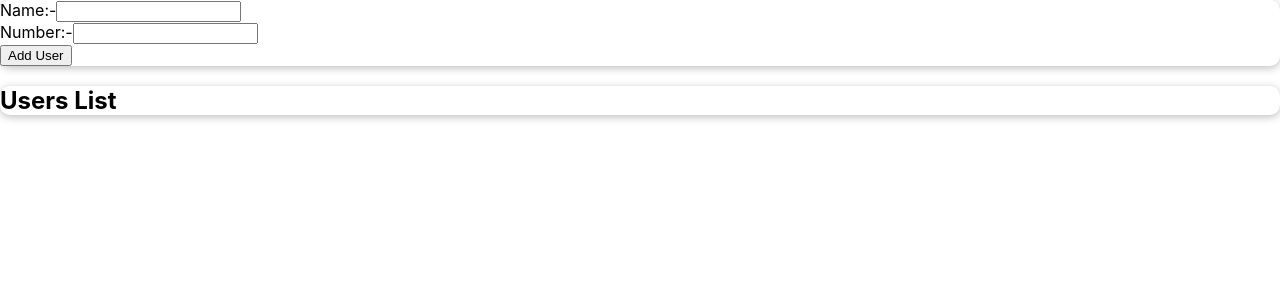
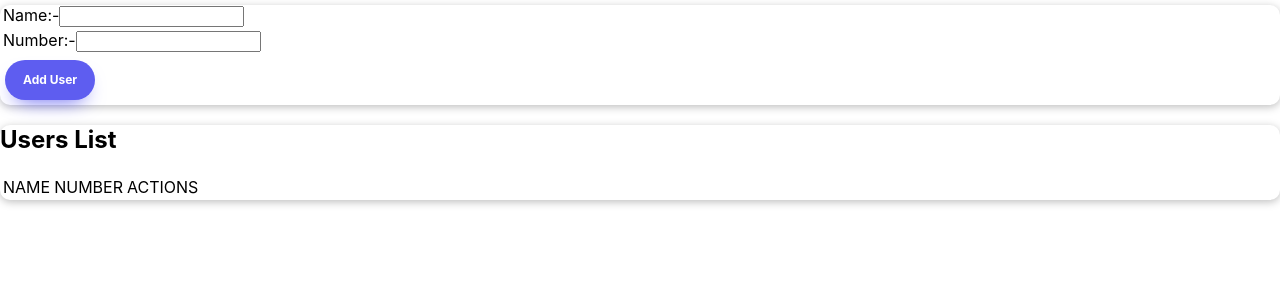
Before and after one commit to chinmaykapadia1997/user-app, a React (Create React App) app: page / in a window 1280 px wide. Shown: the top 300 px of the page. Built offline with nearby package versions, Linux system fonts and the light colour scheme.

Commit message:
Modal working fine.

```diff
--- a/src/Components/AddUser.css
+++ b/src/Components/AddUser.css
@@ -8,3 +8,9 @@
   box-shadow: 0 2px 8px rgba(0, 0, 0, 0.26);
   border-radius: 10px;
 }
+.input-name{
+  margin: 3px;
+}
+.input-number{
+  margin: 3px;
+}
--- a/src/Components/AddUser.js
+++ b/src/Components/AddUser.js
@@ -23,6 +23,11 @@ const AddUser = (props) => {
 
     if (enterName.trim().length === 0 || enterNumber.trim().length === 0) {
       setError({title: "Error", message: "please enter valid input"});
+      return;
+    }
+    console.log(enterNumber.length);
+    if(enterNumber.length < 10){
+      setError({title: "Error", message: "Enter valid number"});
       return;
     }
     props.onAddUser(enterName, enterNumber);
@@ -63,7 +68,7 @@ const AddUser = (props) => {
 
       <div className="card">
         <form onSubmit={addUserHandler}>
-          <div>
+          <div className="input-name">
             <label>Name:-</label>
             <input
               type="text"
@@ -71,7 +76,7 @@ const AddUser = (props) => {
               ref={nameRef}
             ></input>
           </div>
-          <div>
+          <div className="input-number">
             <label>Number:-</label>
             <input
               type="number"
--- a/src/Components/Button.css
+++ b/src/Components/Button.css
@@ -0,0 +1,23 @@
+/* CSS */
+.button-34 {
+  background: #5E5DF0;
+  border-radius: 999px;
+  box-shadow: #5E5DF0 0 10px 20px -10px;
+  box-sizing: border-box;
+  color: #FFFFFF;
+  cursor: pointer;
+  font-family: Inter,Helvetica,"Apple Color Emoji","Segoe UI Emoji",NotoColorEmoji,"Noto Color Emoji","Segoe UI Symbol","Android Emoji",EmojiSymbols,-apple-system,system-ui,"Segoe UI",Roboto,"Helvetica Neue","Noto Sans",sans-serif;
+  font-size: 12px;
+  font-weight: 700;
+  line-height: 24px;
+  opacity: 1;
+  outline: 0 solid transparent;
+  padding: 8px 18px;
+  user-select: none;
+  -webkit-user-select: none;
+  touch-action: manipulation;
+  width: fit-content;
+  word-break: break-word;
+  border: 0;
+  margin: 5px;
+}
--- a/src/Components/Button.js
+++ b/src/Components/Button.js
@@ -1,10 +1,9 @@
-import { isVisible } from "@testing-library/user-event/dist/utils";
 import React from "react";
-import { ReactDOM } from "react";
+import './Button.css';
 
 const Button =(props) =>{
     return (
-        <button className="" type={props.type || "submit"} onClick={props.onClick}>
+        <button className="button-34" type={props.type || "submit"} onClick={props.onClick}>
             {props.children}
         </button>
     );
--- a/src/Components/ErrorModal.css
+++ b/src/Components/ErrorModal.css
@@ -18,7 +18,9 @@
     left: 10%;
     width: 80%;
     z-index: 100;
-    overflow: visible;
+    overflow: hidden;
+    border-radius: 10px 10px 10px 10px;
+    background-color: aliceblue;
   }
   .header {
     background: #4f005f;
--- a/src/Components/UserList.css
+++ b/src/Components/UserList.css
@@ -2,4 +2,5 @@
     background: white;
     box-shadow: 0 2px 8px rgba(0, 0, 0, 0.26);
     border-radius: 10px;
+    margin-top: 5px;
   }
--- a/src/Components/UserList.js
+++ b/src/Components/UserList.js
@@ -1,5 +1,4 @@
 import React from "react";
-import { ReactDOM } from "react";
 import "./UserList.css";
 
 const UserList = (props) => {
@@ -7,11 +6,35 @@ const UserList = (props) => {
   return (
     <div className="card">
       <h2>Users List</h2>
+      <table>
+        <thead>
+          <tr>
+            <td>NAME</td>
+            <td>NUMBER</td>
+            <td>ACTIONS</td>
+          </tr>
+        </thead>
+        <tbody>
+          {props.items.map((val) => (
+            <tr>
+              <td>{val.Name}</td>
+              <td>{val.Number}</td>
+              <td>EDIT</td>
+              <td>DELETE</td>
+            </tr>
+          ))}
+        </tbody>
+      </table>
       <ul>
-        {props.items.map((val) => (
-          <li> {val.Name} {val.Number}</li>
-        ))}
-
+        {/* {props.items.map((val) => (
+          <div className="card">
+            <li>
+              <div >
+                {val.Name} {val.Number}
+              </div>
+            </li>
+          </div>
+        ))} */}
       </ul>
     </div>
   );
```
